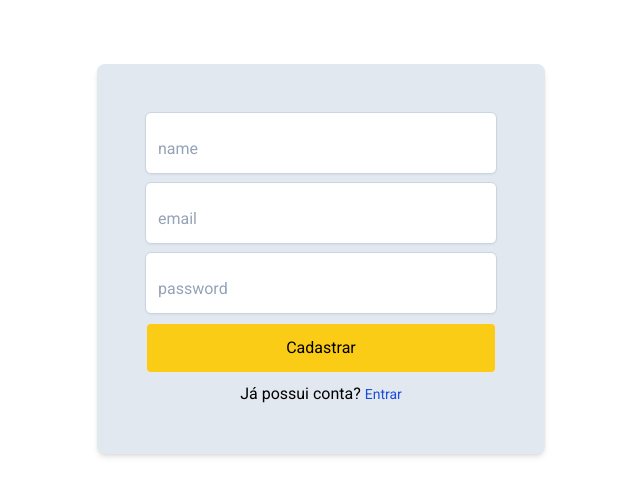
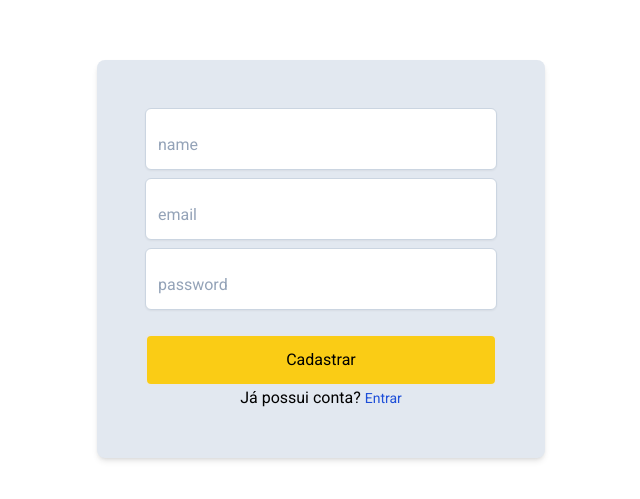
Before and after one commit to leonardocbrand/next-blog, a Next.js app: page /register in a window 1280 px wide. Shown: the part 141-640 px from the top of the page, without its empty margins (319-959 px from the left). Built offline with nearby package versions, Linux system fonts and the light colour scheme.

Commit message:
fix typo

```diff
--- a/app/register/page.tsx
+++ b/app/register/page.tsx
@@ -61,13 +61,13 @@ function Register() {
           register={register("password")}
         />
         <ErrorMsg errorState={errors.password} />
+        <div className="mt-4">
           <button
             type="submit"
             className="w-full rounded-md border-2 bg-yellow-400 p-3 hover:bg-yellow-200 active:bg-yellow-500"
           >
             Cadastrar
           </button>
-        <div>
           <h4>
             Já possui conta?{" "}
             <Link
```
Lines whose indentation alone changed are shown as unchanged.
